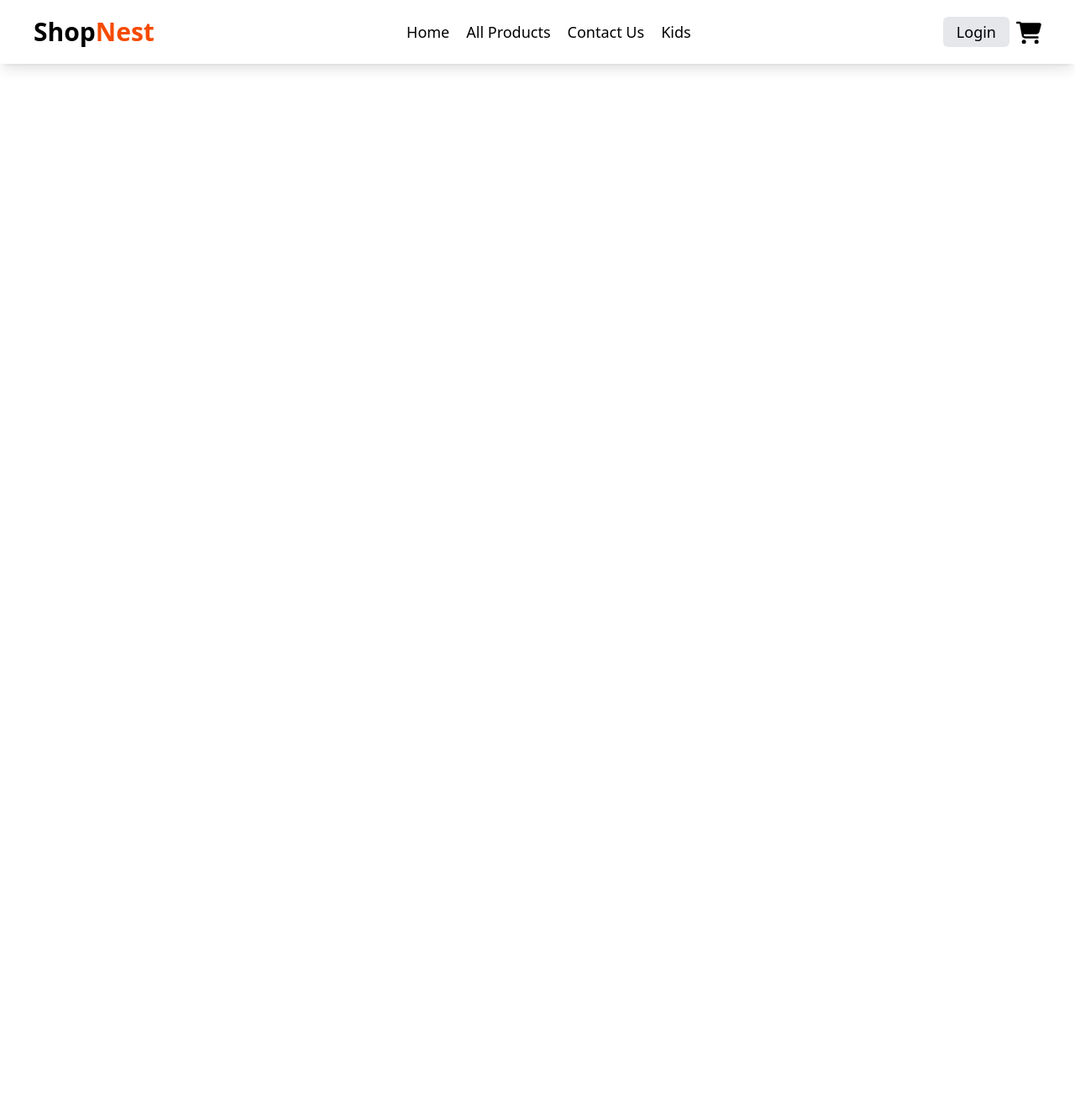
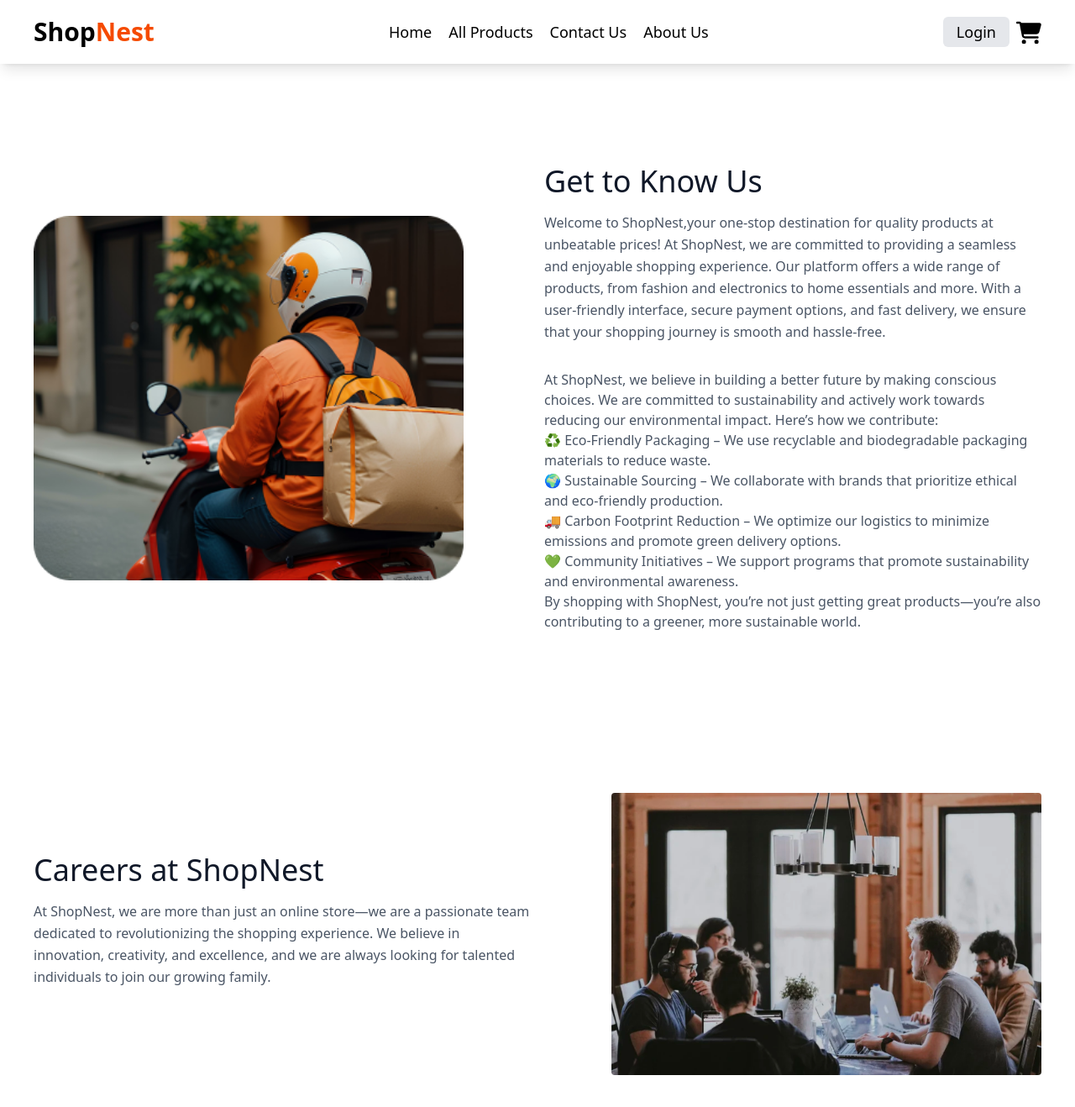
Before and after one commit to Prince-chaubey/shopnest, a React (Vite) app: page /aboutus in a window 1280 px wide. Shown: the top 1318 px of the page at 84% size. Before the commit the page ends 800 px from the top, so only its background shows below. Built offline with nearby package versions, Linux system fonts and the light colour scheme.

Commit message:
Added About Us section

```diff
--- /dev/null
+++ b/src/AboutUs/AboutUs.jsx
@@ -0,0 +1,48 @@
+import React from 'react'
+import img from "../assets/about.png"
+import img2 from "../assets/jobs.webp"
+
+const AboutUs = () => {
+  return (
+    <div className='py-[100px] px-[20px]'>
+    <section className="text-gray-600 body-font">
+  <div className="container mx-auto flex px-5 py-24 md:flex-row flex-col items-center">
+    <div className="lg:max-w-lg lg:w-full md:w-1/2 w-5/6 mb-10 md:mb-0">
+      <img className="object-cover object-center rounded" alt="hero" src={img} width="100%"/>
+    </div>
+    <div className="lg:flex-grow md:w-1/2 lg:pl-24 md:pl-16 flex flex-col md:items-start md:text-left items-center text-center">
+      <h1 className="title-font sm:text-4xl text-3xl mb-4 font-medium text-gray-900">Get to Know Us
+
+      </h1>
+      <p className="mb-8 leading-relaxed">Welcome to ShopNest,your one-stop destination for quality products at unbeatable prices!
+       At ShopNest, we are committed to providing a seamless and enjoyable shopping experience. Our platform offers a wide range of products, from fashion and electronics to home essentials and more. With a user-friendly interface, secure payment options, and fast delivery, we ensure that your shopping journey is smooth and hassle-free.</p>
+
+       <p>At ShopNest, we believe in building a better future by making conscious choices. We are committed to sustainability and actively work towards reducing our environmental impact. Here’s how we contribute:
+      <p>♻️ Eco-Friendly Packaging – We use recyclable and biodegradable packaging materials to reduce waste.</p>
+      <p>🌍 Sustainable Sourcing – We collaborate with brands that prioritize ethical and eco-friendly production.</p>
+     <p>🚚 Carbon Footprint Reduction – We optimize our logistics to minimize emissions and promote green delivery options.</p>
+     <p>💚 Community Initiatives – We support programs that promote sustainability and environmental awareness.</p>
+      <p>By shopping with ShopNest, you’re not just getting great products—you’re also contributing to a greener, more sustainable world.</p>
+ </p>
+</div>
+</div>
+
+<section className="text-gray-600 body-font">
+  <div className="container mx-auto flex px-5 py-24 md:flex-row flex-col items-center">
+    <div className="lg:flex-grow md:w-1/2 lg:pr-24 md:pr-16 flex flex-col md:items-start md:text-left mb-16 md:mb-0 items-center text-center">
+      <h1 className="title-font sm:text-4xl text-3xl mb-4 font-medium text-gray-900">Careers at ShopNest
+
+      </h1>
+      <p className="mb-8 leading-relaxed">At ShopNest, we are more than just an online store—we are a passionate team dedicated to revolutionizing the shopping experience. We believe in innovation, creativity, and excellence, and we are always looking for talented individuals to join our growing family.</p>
+    </div>
+    <div className="lg:max-w-lg lg:w-full md:w-1/2 w-5/6">
+      <img className="object-cover object-center rounded" alt="hero" src={img2} width="100%"/>
+    </div>
+  </div>
+</section>
+</section>
+    </div>
+  )
+}
+
+export default AboutUs
--- a/src/Allproducts/Allproducts.jsx
+++ b/src/Allproducts/Allproducts.jsx
@@ -124,13 +124,13 @@ const Allproducts = ({ handleCart }) => {
               className="p-5 bg-white rounded-lg shadow-md hover:shadow-lg transition-shadow duration-300 transform hover:scale-105 cursor-pointer"
             >
               <div className="bg-gray-100 p-4 rounded-lg">
-               <Link to={`/singleproduct/${item.id}`}>
+
                <img
                   alt={item.title}
                   className="rounded-lg h-40 w-full object-cover"
                   src={item.thumbnail}
                 />
-               </Link>
+
               </div>
 
               <div className="mt-4 text-center">
--- a/src/App.jsx
+++ b/src/App.jsx
@@ -9,6 +9,7 @@ import Sign from './Pages/Sign';
 import toast, { Toaster } from 'react-hot-toast';
 import ContactUs from './ContactUs/ContactUs';
 import Singleproduct from "./Allproducts/Allproducts"
+import AboutUs from "../src/AboutUs/AboutUs"
 
 
 const App = () => {
@@ -127,9 +128,10 @@ const App = () => {
           element={<Allproducts handleCart={handleCart} />}
         />
         <Route path='/contactus' element={<ContactUs/>}/>
+        <Route path='/aboutus' element={<AboutUs/>}/>
         <Route path='/login' element={<Login />} />
         <Route path='/sign' element={<Sign/>}/>
-        <Route path='/singleproduct/:id' element={<Singleproduct handleCart={handleCart}/>}/>
+        <Route path='/product/:id' element={<Singleproduct handleCart={handleCart}/>}/>
       </Routes>
       <Toaster />
     </BrowserRouter>
--- a/src/Component/Navbar.jsx
+++ b/src/Component/Navbar.jsx
@@ -24,8 +24,7 @@ const Navbar = ({totalItems}) => {
                     <li><Link to='/' className='hover:text-orange-600'>Home</Link></li>
                     <li><Link to='/allproducts' className='hover:text-orange-600'>All Products</Link></li>
                     <li><Link to='/contactus' className='hover:text-orange-600'>Contact Us</Link></li>
-                    <li className='hover:text-orange-600'>Kids</li>
-
+                    <li><Link to='/aboutus' className='hover:text-orange-600'>About Us</Link></li>
 
                 </ul>
 
--- a/src/Home/Home.jsx
+++ b/src/Home/Home.jsx
@@ -3,13 +3,15 @@ import Layout from '../Layout/Layout'
 import Hero from '../Hero/Hero'
 import Gallery from '../Gallery/Gallery'
 import Card from '../Card/Card'
+import PopularProducts from '../PopularProducts/PopularProducts'
 
-const Home = () => {
+const Home = ({handleCart}) => {
   return (
     <div>
       <Layout>
        <Hero/>
        <Card/>
+       <PopularProducts handleCart={handleCart}/>
        <Gallery/>
 
       </Layout>
--- /dev/null
+++ b/src/PopularProducts/PopularProducts.jsx
@@ -0,0 +1,72 @@
+import axios from 'axios';
+import React, { useEffect, useState } from 'react'
+import { Link } from 'react-router-dom';
+
+const PopularProducts = ({handleCart}) => {
+
+    const [Allproducts,setAllProducts]=useState([]);
+    useEffect(()=>{
+
+        const getPopularItems=async()=>{
+          try{
+           const URL='https://dummyjson.com/carts/1';
+           const res=await axios.get(URL);
+           console.log(res.data.products)
+           setAllProducts(res.data.products);
+          }
+          catch(err){
+            console.log("Error while fetching products")
+          }
+        }
+
+        getPopularItems();
+    },[])
+  return (
+    <div className='p-[10px]'>
+        <p className='font-bold text-4xl text-center underline'>Popular Products</p>
+
+  <section className="text-gray-600 body-font py-[20px]">
+  <div className="px-4 md:px-10 mb-10 w-full">
+  <div className="grid grid-cols-1 sm:grid-cols-2 md:grid-cols-3 lg:grid-cols-4 gap-6">
+     {
+        Allproducts.map((item)=>{
+           return <div
+           key={item.id}
+           className="p-5 bg-white rounded-lg shadow-md hover:shadow-lg transition-shadow duration-300 transform hover:scale-105 cursor-pointer"
+         >
+           <div className="bg-gray-100 p-4 rounded-lg">
+            <Link to={`/singleproduct/${item.id}`}>
+            <img
+               alt={item.title}
+               className="rounded-lg h-40 w-full object-cover"
+               src={item.thumbnail}
+             />
+            </Link>
+           </div>
+
+           <div className="mt-4 text-center">
+
+             <h2 className="text-gray-900 text-lg font-semibold mt-1">
+               {item.title}
+             </h2>
+             <p className="text-lg text-gray-700 font-medium mt-1">
+               Rs.{Math.ceil(item.price * 87)}
+             </p>
+
+             <button
+               className="mt-4 bg-blue-600 hover:bg-blue-700 text-white px-4 py-2 rounded-lg transition duration-300 shadow-md cursor-pointer" onClick={()=>handleCart(item)}>
+               Add to Cart 🛒
+             </button>
+           </div>
+         </div>
+        })
+     }
+
+    </div>
+  </div>
+</section>
+    </div>
+  )
+}
+
+export default PopularProducts
--- a/src/SingleProducts/Singleproduct.jsx
+++ b/src/SingleProducts/Singleproduct.jsx
@@ -2,23 +2,47 @@ import axios from 'axios';
 import React, { useEffect, useState } from 'react';
 import { useParams } from 'react-router-dom';
 
-const SingleProduct = ({handleCart}) => {
+const SingleProduct = ({ handleCart }) => {
     const [product, setProduct] = useState({});
     const { id } = useParams();
+    const [loading, setLoading] = useState(true); // Add loading state
+    const [error, setError] = useState(null); // Add error state
 
     useEffect(() => {
         const getProduct = async () => {
+            setLoading(true); // Set loading to true before fetching
+            setError(null); // Clear previous errors
             const URL = `https://dummyjson.com/products/${id}`;
             try {
                 const res = await axios.get(URL);
-                console.log(res.data);
+                console.log('API Response:', res.data);
                 setProduct(res.data);
-            } catch (error) {
-                console.log('Error while fetching single Product', error);
+                setLoading(false); // Set loading to false after successful fetch
+            } catch (err) {
+                console.error('Error while fetching single Product', err);
+                setError(err); // Set error state
+                setLoading(false); // Set loading to false even in case of error
             }
         };
         getProduct();
     }, [id]);
+
+    if (loading) {
+        return (
+            <div className="py-[105px] px-4 sm:px-8 md:px-16 lg:px-20 bg-gray-100 min-h-screen flex items-center justify-center">
+                <p className="text-center text-gray-600">Loading...</p>
+            </div>
+        );
+    }
+
+    if (error) {
+        return (
+            <div className="py-[105px] px-4 sm:px-8 md:px-16 lg:px-20 bg-gray-100 min-h-screen flex items-center justify-center">
+                <p className="text-center text-red-600">Error fetching product. Please try again.</p>
+                <p className="text-center text-red-600">{error.message}</p>
+            </div>
+        );
+    }
 
     return (
         <div className="py-[105px] px-4 sm:px-8 md:px-16 lg:px-20 bg-gray-100 min-h-screen flex items-center justify-center">
@@ -68,7 +92,10 @@ const SingleProduct = ({handleCart}) => {
 
                         {/* Buttons (Reduced Gap) */}
                         <div className="mt-3 flex flex-col sm:flex-row space-y-3 sm:space-y-0 sm:space-x-4">
-                            <button className="w-full sm:w-1/2 text-white bg-indigo-600 hover:bg-indigo-700 py-3 px-6 rounded-lg font-semibold shadow-lg transition cursor-pointer" onClick={handleCart}>
+                            <button
+                                className="w-full sm:w-1/2 text-white bg-indigo-600 hover:bg-indigo-700 py-3 px-6 rounded-lg font-semibold shadow-lg transition cursor-pointer"
+                                onClick={handleCart}
+                            >
                                 Add to Cart 🛒
                             </button>
                             <button className="w-full sm:w-1/2 text-indigo-600 border border-indigo-600 hover:bg-indigo-100 py-3 px-6 rounded-lg font-semibold shadow-lg transition cursor-pointer">
@@ -78,7 +105,7 @@ const SingleProduct = ({handleCart}) => {
                     </div>
                 </div>
             ) : (
-                <p className="text-center text-gray-600">Loading...</p>
+                <p className="text-center text-gray-600">Product not found.</p>
             )}
         </div>
     );
```
Also changed, not shown: src/assets/about.png (added), src/assets/jobs.webp (added).
